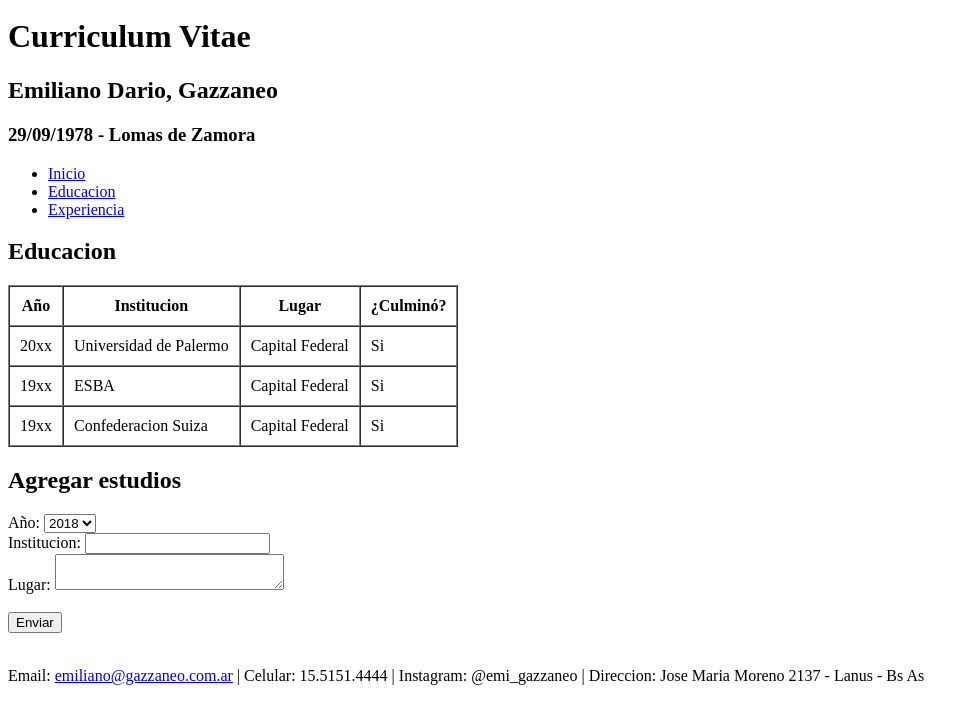
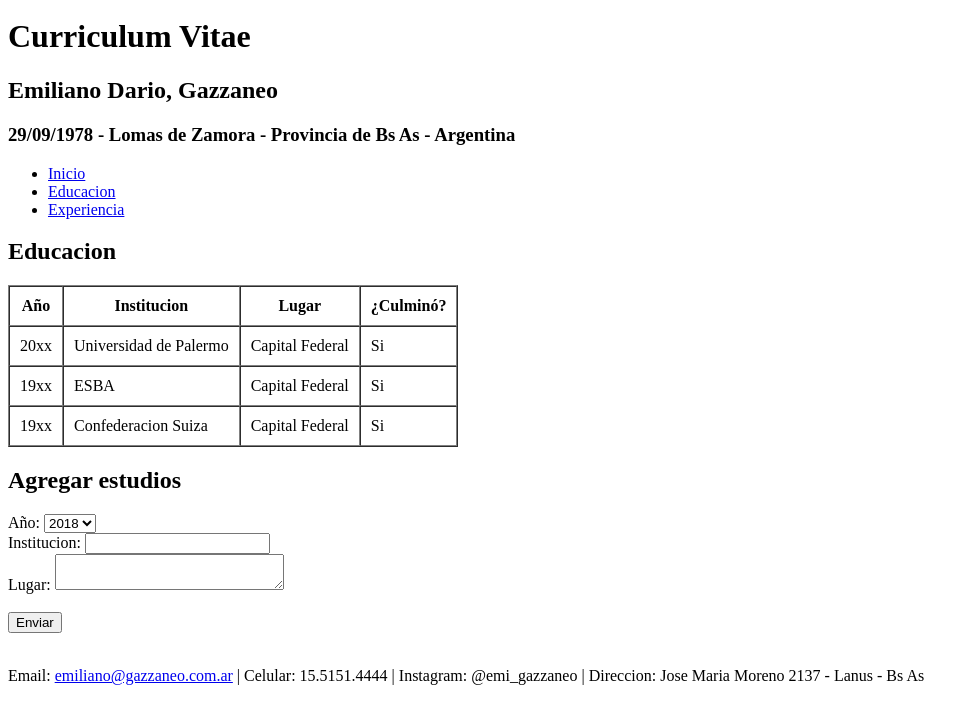
Before and after one commit to egazzaneo/nextuExamenI, a plain HTML site: page ExamenI/educacion.html in a window 1280 px wide. Shown: the part 41-764 px from the top of the page, without its empty margins (0-979 px from the left). Drawn offline with Linux system fonts and the light colour scheme.

Commit message:
actualizacion h3

```diff
--- a/ExamenI/educacion.html
+++ b/ExamenI/educacion.html
@@ -15,7 +15,7 @@
       </svg>
       <h1>Curriculum Vitae</h1>
       <h2>Emiliano Dario, Gazzaneo</h2>
-      <h3>29/09/1978 - Lomas de Zamora</h3>
+      <h3>29/09/1978 - Lomas de Zamora - Provincia de Bs As - Argentina</h3>
     </header>
 
     <nav>
```
Also changed, not shown: ExamenI/experiencia.html (+1 -1 lines).
